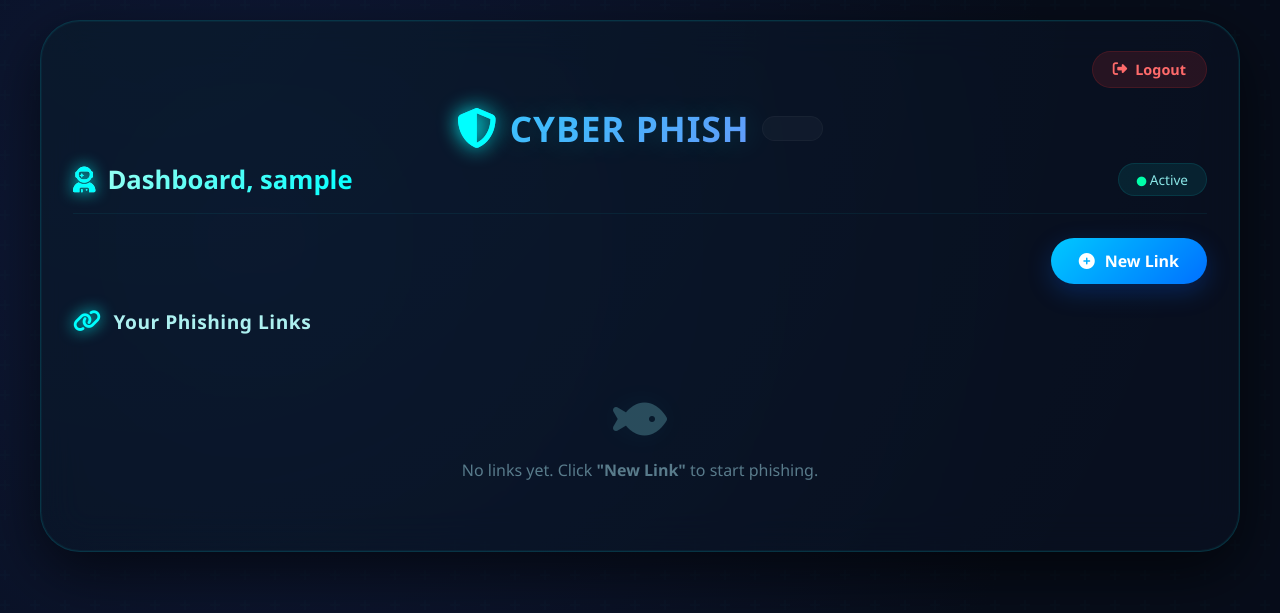
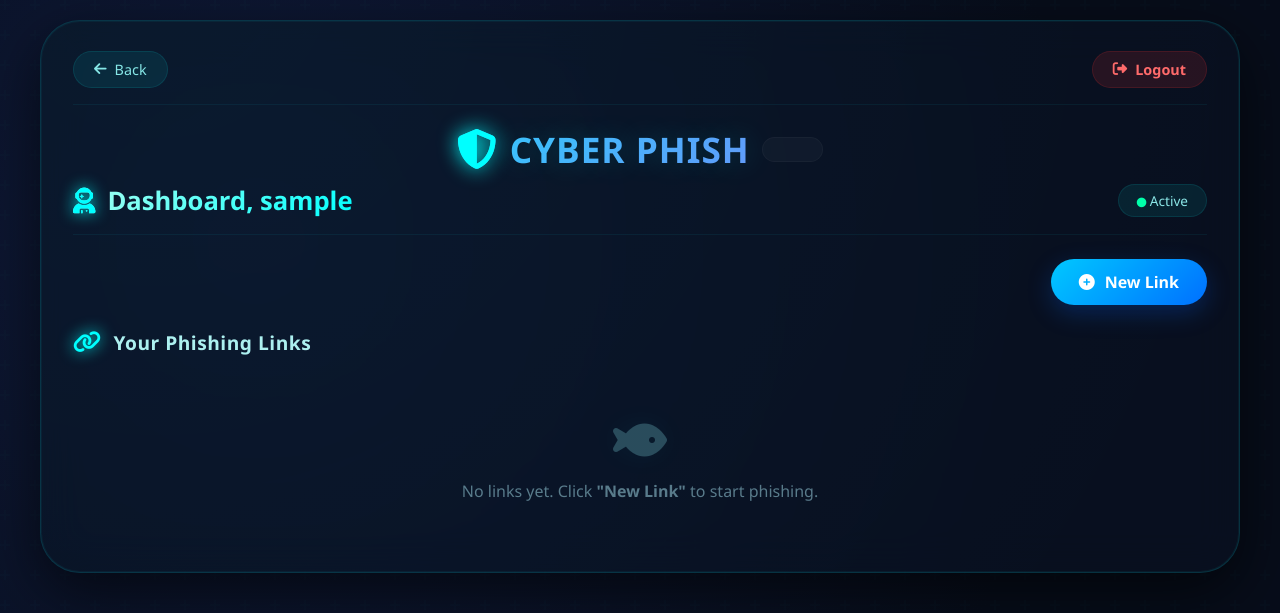
Before and after one commit to Arifmolla123/Vip-tools-backend, a Flask app: page /phis/dashboard in a window 1280 px wide. Shown: the top 613 px of the page. Run offline with Flask 3, Linux system fonts and the light colour scheme; the visitor is signed in with stand-in values (Sample User, id 1); data that the repository does not hold is empty.

Commit message:
Update dashboard.html

```diff
--- a/templates/dashboard.html
+++ b/templates/dashboard.html
@@ -85,11 +85,53 @@
         border: 1px solid rgba(255,255,255,0.06);
     }
 
-    .logout {
-        text-align: right;
-        margin-bottom: 16px;
+    /* ✅ হেডার – ব্যাক বাটন বামে, লগআউট ডানে */
+    .dashboard-header-top {
+        display: flex;
+        justify-content: space-between;
+        align-items: center;
+        margin-bottom: 20px;
+        padding-bottom: 16px;
+        border-bottom: 1px solid rgba(0, 255, 255, 0.06);
+        flex-wrap: wrap;
+        gap: 12px;
     }
-    .logout a {
+    .dashboard-header-top .left {
+        display: flex;
+        align-items: center;
+        gap: 12px;
+    }
+    .dashboard-header-top .right {
+        display: flex;
+        align-items: center;
+        gap: 12px;
+    }
+
+    /* ব্যাক বাটন */
+    .btn-back {
+        display: inline-flex;
+        align-items: center;
+        gap: 8px;
+        background: rgba(0, 255, 255, 0.08);
+        padding: 8px 20px;
+        border-radius: 60px;
+        border: 1px solid rgba(0, 255, 255, 0.1);
+        color: #8ae6e6;
+        font-size: 0.9rem;
+        font-weight: 500;
+        text-decoration: none;
+        transition: 0.3s;
+        font-family: inherit;
+    }
+    .btn-back:hover {
+        background: rgba(0, 255, 255, 0.15);
+        border-color: rgba(0, 255, 255, 0.25);
+        color: #b0fff0;
+        transform: translateX(-4px);
+    }
+
+    /* লগআউট বাটন */
+    .btn-logout {
         display: inline-flex;
         align-items: center;
         gap: 8px;
@@ -102,8 +144,9 @@
         font-weight: 600;
         text-decoration: none;
         transition: 0.3s;
+        font-family: inherit;
     }
-    .logout a:hover {
+    .btn-logout:hover {
         background: rgba(255, 50, 50, 0.2);
         border-color: #ff6a6a;
         box-shadow: 0 0 20px rgba(255, 50, 50, 0.1);
@@ -213,7 +256,6 @@
         box-shadow: 0 4px 12px rgba(168, 85, 247, 0.2);
     }
 
-    /* লিংক ইউআরএল + কপি/প্রিভিউ */
     .link-url {
         font-family: 'Courier New', monospace;
         font-size: 0.85rem;
@@ -351,6 +393,7 @@
         .link-url { font-size: 0.7rem; padding: 4px 10px; }
         .btn-copy, .btn-preview { font-size: 0.65rem; padding: 4px 10px; }
         .link-card .link-meta { flex-direction: column; align-items: flex-start; }
+        .dashboard-header-top { flex-direction: row; justify-content: space-between; }
     }
     @media (max-width: 480px) {
         .brand { font-size: 1.3rem; }
@@ -358,6 +401,8 @@
         .dashboard-header { flex-direction: column; align-items: stretch; gap: 12px; }
         .btn-new { justify-content: center; }
         .link-url { white-space: normal; }
+        .dashboard-header-top { flex-direction: row; justify-content: space-between; gap: 8px; }
+        .btn-back, .btn-logout { font-size: 0.75rem; padding: 6px 14px; }
     }
 </style>
 </head>
@@ -365,16 +410,28 @@
 <div class="container">
     <div class="glass-card">
 
-        <div class="logout">
-            <a href="/phis/logout"><i class="fas fa-sign-out-alt"></i> Logout</a>
+        <!-- ✅ টপ বার – ব্যাক বাটন বামে, লগআউট ডানে -->
+        <div class="dashboard-header-top">
+            <div class="left">
+                <a href="https://arifmolla123.github.io/Cybertools/vip-tools.html" class="btn-back">
+                    <i class="fas fa-arrow-left"></i> Back
+                </a>
+            </div>
+            <div class="right">
+                <a href="/phis/logout" class="btn-logout">
+                    <i class="fas fa-sign-out-alt"></i> Logout
+                </a>
+            </div>
         </div>
 
+        <!-- ব্র্যান্ড -->
         <div class="brand">
             <i class="fas fa-shield-halved"></i>
             CYBER PHISH
             <small>v2.0</small>
         </div>
 
+        <!-- ড্যাশবোর্ড হেডার -->
         <div class="dashboard-header">
             <h2><i class="fas fa-user-astronaut"></i> Dashboard, {{ user }}</h2>
             <div class="user-tag"><i class="fas fa-circle" style="color:#00ffaa; font-size:0.6rem;"></i> Active</div>
```
